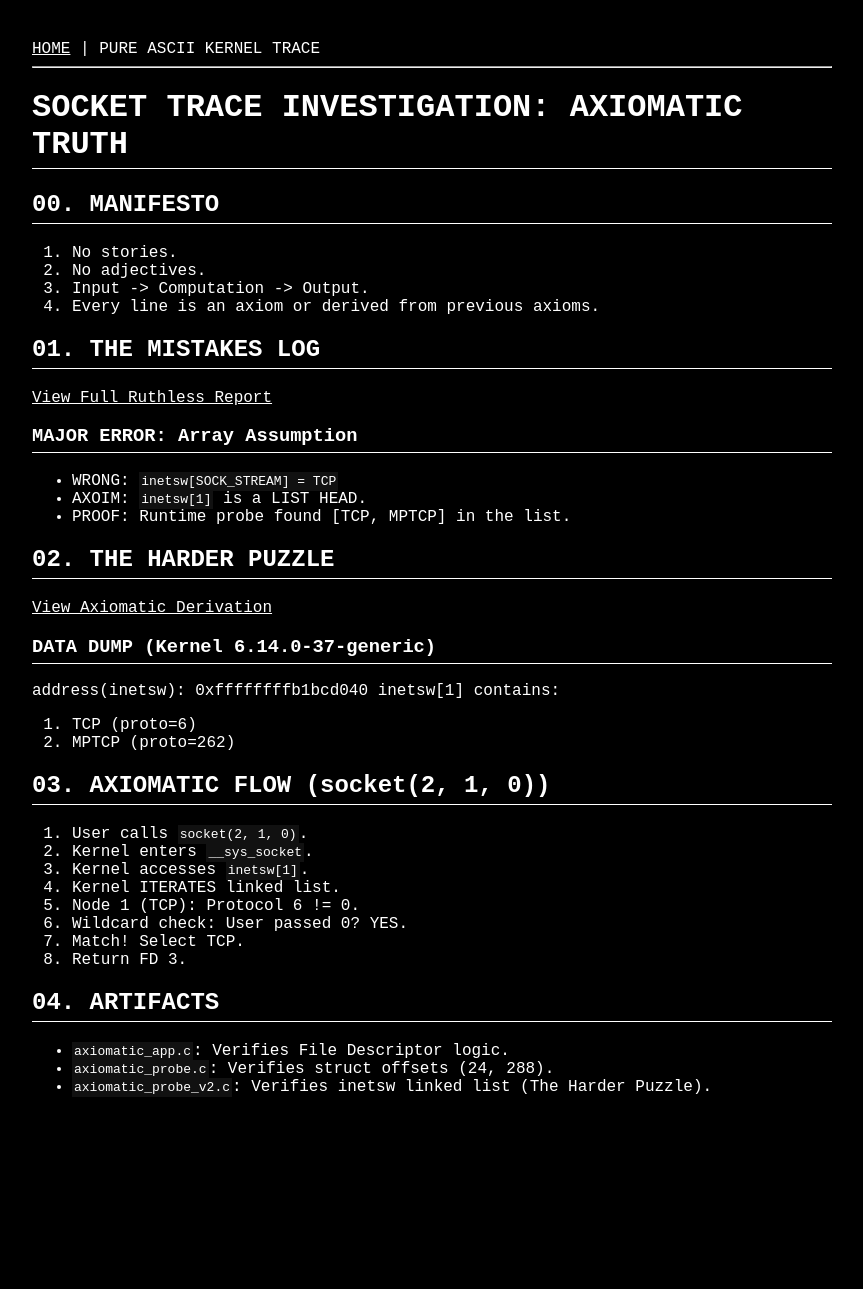
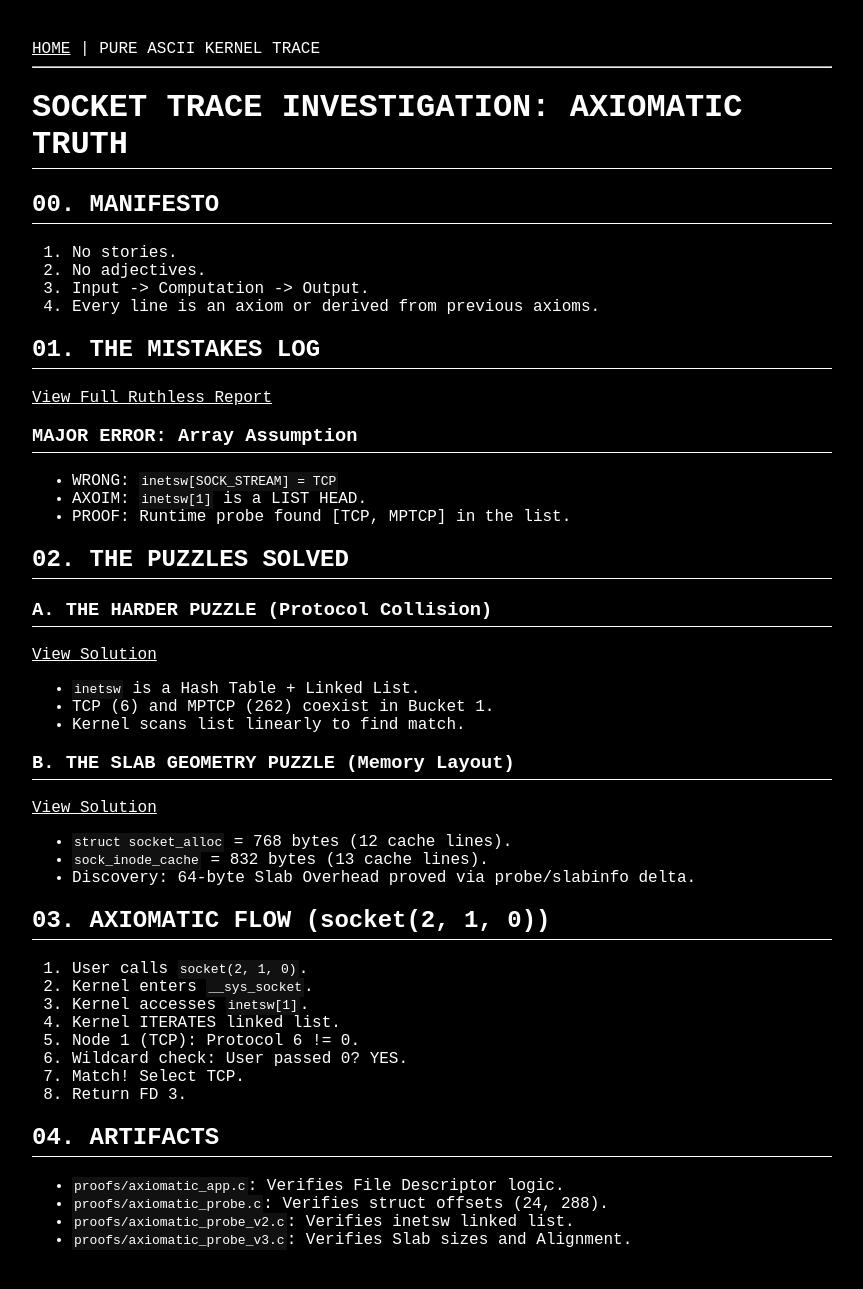
Before and after one commit to raikrahul/socket-trace-investigation, a Jekyll site: the page built from index.md, in a window 1280 px wide. Shown: the whole page, without its empty margins (8-871 px from the left). Built offline with Jekyll 4.4.1, drawn with Linux system fonts in a browser that asks for light colours; our own code applies the rules of GitHub Pages for plain Markdown files; before the commit the page ends 1136 px from its top, so only the background shows below that.

Commit message:
feat(puzzles): Solved Slab Geometry Puzzle (768 vs 832 bytes)

```diff
--- a/index.md
+++ b/index.md
@@ -18,14 +18,19 @@ layout: default
 - AXOIM: `inetsw[1]` is a LIST HEAD.
 - PROOF: Runtime probe found [TCP, MPTCP] in the list.
 
-## 02. THE HARDER PUZZLE
-[View Axiomatic Derivation](wiki/The_Harder_Puzzle.md)
+## 02. THE PUZZLES SOLVED
 
-### DATA DUMP (Kernel 6.14.0-37-generic)
-address(inetsw): 0xffffffffb1bcd040
-inetsw[1] contains:
-  1. TCP (proto=6)
-  2. MPTCP (proto=262)
+### A. THE HARDER PUZZLE (Protocol Collision)
+[View Solution](wiki/The_Harder_Puzzle.md)
+- `inetsw` is a Hash Table + Linked List.
+- TCP (6) and MPTCP (262) coexist in Bucket 1.
+- Kernel scans list linearly to find match.
+
+### B. THE SLAB GEOMETRY PUZZLE (Memory Layout)
+[View Solution](wiki/Slab_Geometry_Puzzle.md)
+- `struct socket_alloc` = 768 bytes (12 cache lines).
+- `sock_inode_cache` = 832 bytes (13 cache lines).
+- Discovery: 64-byte Slab Overhead proved via probe/slabinfo delta.
 
 ## 03. AXIOMATIC FLOW (socket(2, 1, 0))
 01. User calls `socket(2, 1, 0)`.
@@ -38,6 +43,7 @@ inetsw[1] contains:
 08. Return FD 3.
 
 ## 04. ARTIFACTS
-- `axiomatic_app.c`: Verifies File Descriptor logic.
-- `axiomatic_probe.c`: Verifies struct offsets (24, 288).
-- `axiomatic_probe_v2.c`: Verifies inetsw linked list (The Harder Puzzle).
+- `proofs/axiomatic_app.c`: Verifies File Descriptor logic.
+- `proofs/axiomatic_probe.c`: Verifies struct offsets (24, 288).
+- `proofs/axiomatic_probe_v2.c`: Verifies inetsw linked list.
+- `proofs/axiomatic_probe_v3.c`: Verifies Slab sizes and Alignment.
```
Also changed, not shown: wiki/Slab_Geometry_Puzzle.md (added, +31 -0 lines), 1 other file.
